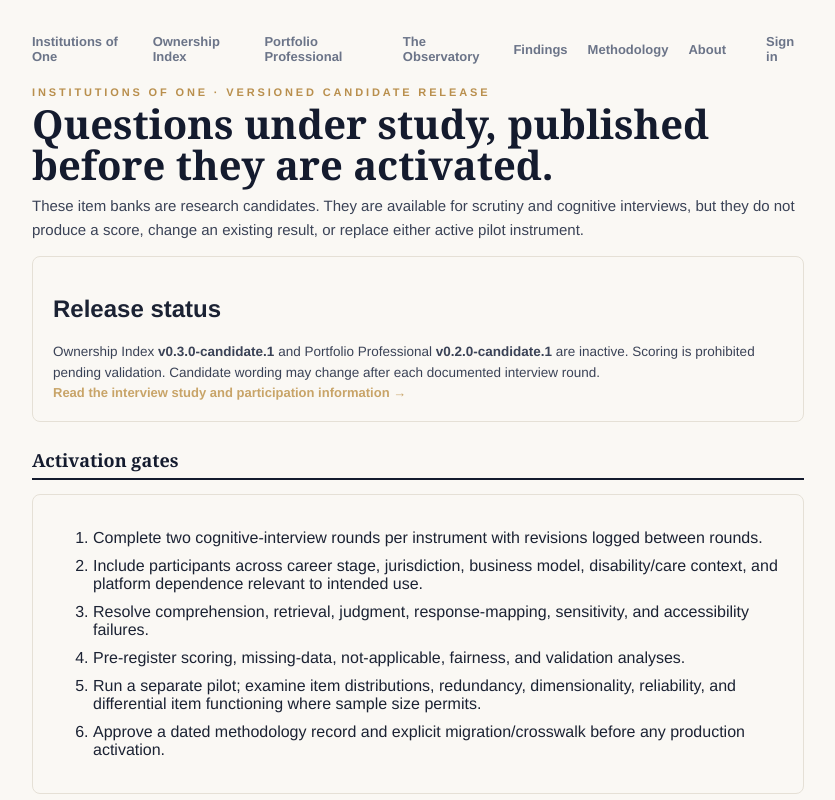
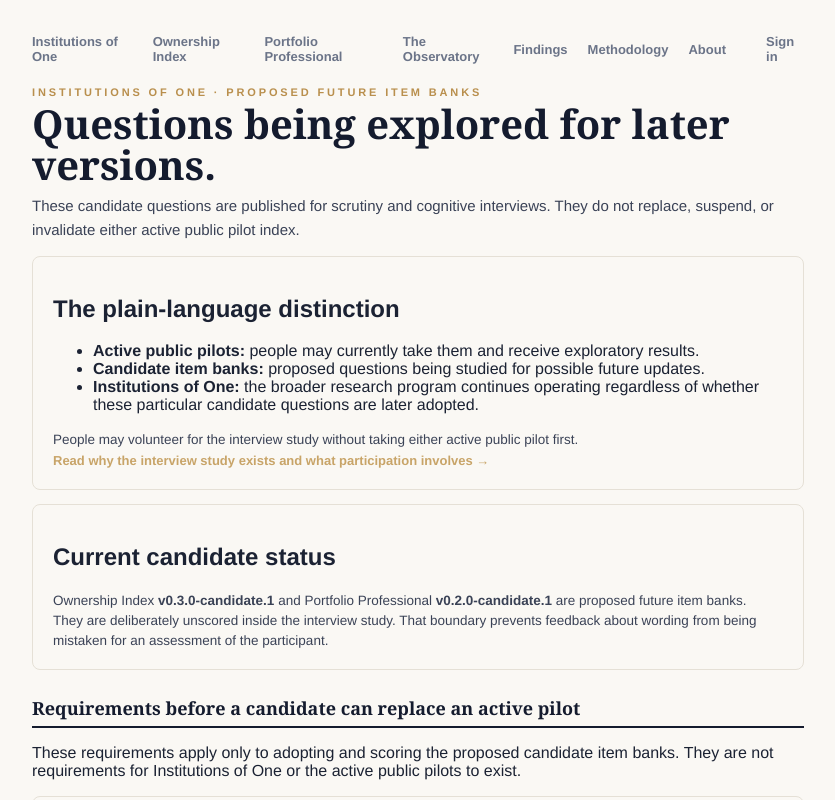
Before and after one commit to rn-collins/ownership-platform, a Next.js app: page /methodology/candidates in a window 1280 px wide. Shown: the top 800 px of the page, without its empty margins (222-1057 px from the left). Built offline with nearby package versions, Linux system fonts and the light colour scheme; no server answers.

Commit message:
Explain candidate research without sidelining active pilots

```diff
--- a/src/app/methodology/candidates/page.tsx
+++ b/src/app/methodology/candidates/page.tsx
@@ -6,41 +6,46 @@ import {
 } from "@/lib/candidate-instruments";
 
 export const metadata = {
-  title: "Candidate instruments — Institutions of One",
-  description: "Versioned, inactive candidate instruments for cognitive interviewing and validation.",
+  title: "Proposed future questions — Institutions of One",
+  description: "Versioned candidate item banks being explored for possible future updates to the active public pilot indices.",
 };
 
-const instruments: { name: string; candidate: InstrumentCandidate; replaces: string }[] = [
-  { name: "Ownership Index", candidate: OWNERSHIP_INDEX_0_3_0_CANDIDATE, replaces: "Active pilot v0.2.0 remains unchanged while this candidate is tested." },
-  { name: "Portfolio Professional", candidate: PORTFOLIO_PROFESSIONAL_0_2_0_CANDIDATE, replaces: "Active pilot v0.1.0 remains unchanged while this candidate is tested." },
+const instruments: { name: string; candidate: InstrumentCandidate; activePilot: string }[] = [
+  { name: "Ownership Index", candidate: OWNERSHIP_INDEX_0_3_0_CANDIDATE, activePilot: "v0.2.0" },
+  { name: "Portfolio Professional", candidate: PORTFOLIO_PROFESSIONAL_0_2_0_CANDIDATE, activePilot: "v0.1.0" },
 ];
 
 export default function CandidateInstrumentsPage() {
   return (
     <main>
-      <p className="eyebrow">Institutions of One · Versioned candidate release</p>
-      <h1>Questions under study, published before they are activated.</h1>
-      <p className="lede">
-        These item banks are research candidates. They are available for scrutiny and cognitive interviews, but they do
-        not produce a score, change an existing result, or replace either active pilot instrument.
-      </p>
+      <p className="eyebrow">Institutions of One · Proposed future item banks</p>
+      <h1>Questions being explored for later versions.</h1>
+      <p className="lede">These candidate questions are published for scrutiny and cognitive interviews. They do not replace, suspend, or invalidate either active public pilot index.</p>
       <div className="card">
-        <h2>Release status</h2>
-        <p>
-          Ownership Index <b>v0.3.0-candidate.1</b> and Portfolio Professional <b>v0.2.0-candidate.1</b> are inactive.
-          Scoring is prohibited pending validation. Candidate wording may change after each documented interview round.
-        </p>
-        <p><a className="fwlink" href="/research/cognitive-interviews">Read the interview study and participation information →</a></p>
+        <h2>The plain-language distinction</h2>
+        <ul>
+          <li><b>Active public pilots:</b> people may currently take them and receive exploratory results.</li>
+          <li><b>Candidate item banks:</b> proposed questions being studied for possible future updates.</li>
+          <li><b>Institutions of One:</b> the broader research program continues operating regardless of whether these particular candidate questions are later adopted.</li>
+        </ul>
+        <p>People may volunteer for the interview study without taking either active public pilot first.</p>
+        <p><a className="fwlink" href="/research/cognitive-interviews">Read why the interview study exists and what participation involves →</a></p>
       </div>
-      <h2 className="dimhead">Activation gates</h2>
+      <div className="card">
+        <h2>Current candidate status</h2>
+        <p>Ownership Index <b>v0.3.0-candidate.1</b> and Portfolio Professional <b>v0.2.0-candidate.1</b> are proposed future item banks.</p>
+        <p>They are deliberately unscored inside the interview study. That boundary prevents feedback about wording from being mistaken for an assessment of the participant.</p>
+      </div>
+      <h2 className="dimhead">Requirements before a candidate can replace an active pilot</h2>
+      <p>These requirements apply only to adopting and scoring the proposed candidate item banks. They are not requirements for Institutions of One or the active public pilots to exist.</p>
       <div className="card"><ol>{CANDIDATE_ACTIVATION_GATES.map((gate) => <li key={gate} style={{ marginBottom: 10 }}>{gate}</li>)}</ol></div>
-      {instruments.map(({ name, candidate, replaces }) => (
+      {instruments.map(({ name, candidate, activePilot }) => (
         <section key={candidate.id}>
           <h2 className="dimhead" style={{ marginTop: 36 }}>{name} · {candidate.version}</h2>
           <div className="card">
-            <p><b>Status:</b> candidate; inactive; scoring prohibited.</p>
+            <p><b>Status:</b> proposed future item bank; unscored during instrument-development research.</p>
+            <p><b>Active public pilot:</b> {activePilot} remains available and unchanged.</p>
             <p><b>Reference period:</b> {candidate.referencePeriod}.</p>
-            <p><b>Version boundary:</b> {replaces}</p>
             <p><b>Item count:</b> {candidate.items.length}.</p>
           </div>
           {candidate.items.map((item) => (
@@ -48,19 +53,15 @@ export default function CandidateInstrumentsPage() {
               <p className="eyebrow">{item.id} · {item.construct}</p>
               <h3>{item.prompt}</h3>
               <p><b>Response format:</b> {item.responseFormat}.</p>
-              <p><b>Candidate response anchors:</b> {item.anchors.join(" · ")}</p>
+              <p><b>Proposed response anchors:</b> {item.anchors.join(" · ")}</p>
               {item.contextFields?.length ? <p><b>Context recorded separately:</b> {item.contextFields.join("; ")}.</p> : null}
             </div>
           ))}
         </section>
       ))}
       <div className="card" style={{ marginTop: 36 }}>
-        <h2>Version and claim boundary</h2>
-        <p>
-          Publication is not activation. No candidate total, dimension score, band, benchmark, ranking, predictive
-          statement, or causal claim is authorized. Any later activation requires a dated methodology record, scoring
-          specification, evidence review, and cross-version statement.
-        </p>
+        <h2>What an adoption decision means</h2>
+        <p>An adoption decision answers one narrow question: should this tested candidate item bank become the next scored public-pilot version? The answer may be yes, revise again, or do not adopt. None of those decisions determines whether Institutions of One continues.</p>
         <p><a className="fwlink" href="/methodology">Return to the complete methodology →</a></p>
       </div>
     </main>
```
